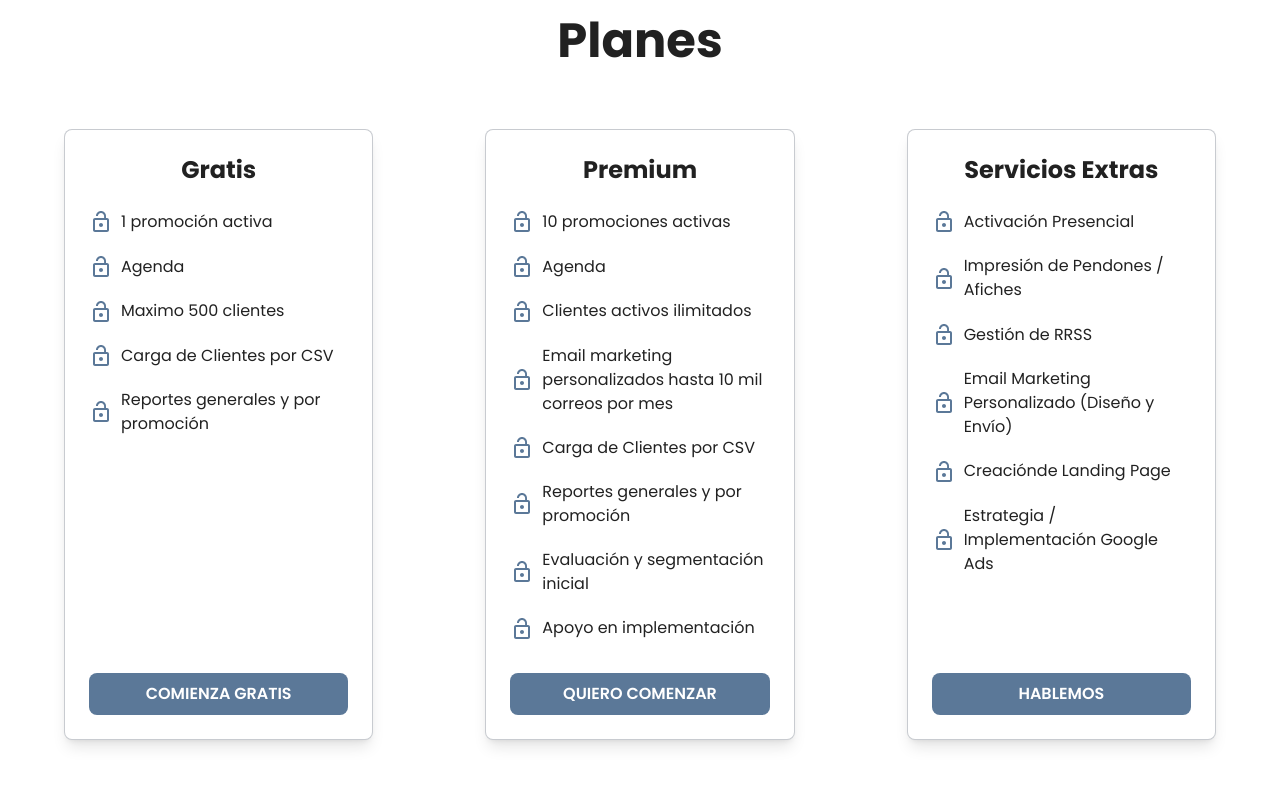
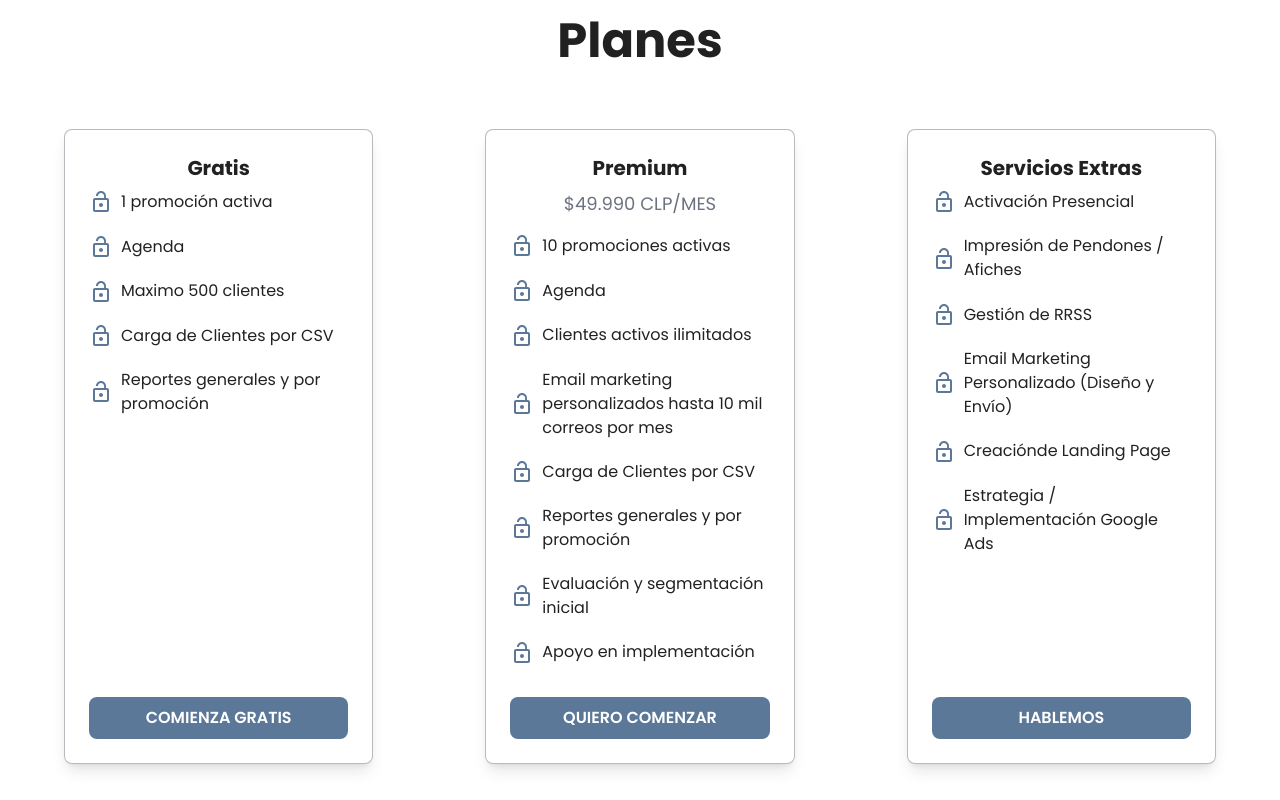
Before and after one commit to BrunoSantimaria/fidelidappclient, a React (Vite) app: page / in a window 1280 px wide. Shown: the part 4720-5520 px from the top of the page. Built offline with nearby package versions, Linux system fonts and the light colour scheme.

Commit message:
agregado price a premium

```diff
--- a/src/data/plans.ts
+++ b/src/data/plans.ts
@@ -9,6 +9,7 @@ export const planList: Plan[] = [
   },
   {
     type: "Premium",
+    price: "49.990",
     description: [
       "10 promociones activas",
       "Agenda",
--- a/src/interfaces/types.d.ts
+++ b/src/interfaces/types.d.ts
@@ -36,7 +36,7 @@ export interface Testimonial {
 
 export interface Plan {
   type: string;
-  price?: number;
+  price?: string;
   description: string[];
   button?: string;
 }
--- a/src/landing/pages/Plans.tsx
+++ b/src/landing/pages/Plans.tsx
@@ -15,11 +15,12 @@ export const Plans = () => {
         {planList.map((plan, index) => (
           <div
             key={index}
-            className='bg-white rounded-lg border border-gray-600/30 shadow-lg p-6 flex flex-col m-auto md:m-0 justify-center md:justify-between w-5/6 md:w-full max-w-lg transition-transform transform hover:scale-105'
+            className='bg-white rounded-lg  border border-gray-600/40 shadow-lg p-6 flex flex-col m-auto md:m-0 justify-center md:justify-between w-5/6 md:w-full max-w-lg transition-transform transform hover:scale-105'
           >
             <div>
               {/* Tipo de Plan */}
-              <h5 className='text-2xl font-bold text-center mb-6'>{plan.type}</h5>
+              <h5 className='text-xl font-bold text-center mb-2'>{plan.type}</h5>
+              <h6 className={`${plan.price ? "" : "hidden"} text-lg text-gray-500 text-center mb-4`}>${plan.price} CLP/MES</h6>
 
               <ul className='space-y-5 mb-4'>
                 {plan.description.map((item, idx) => (
```
